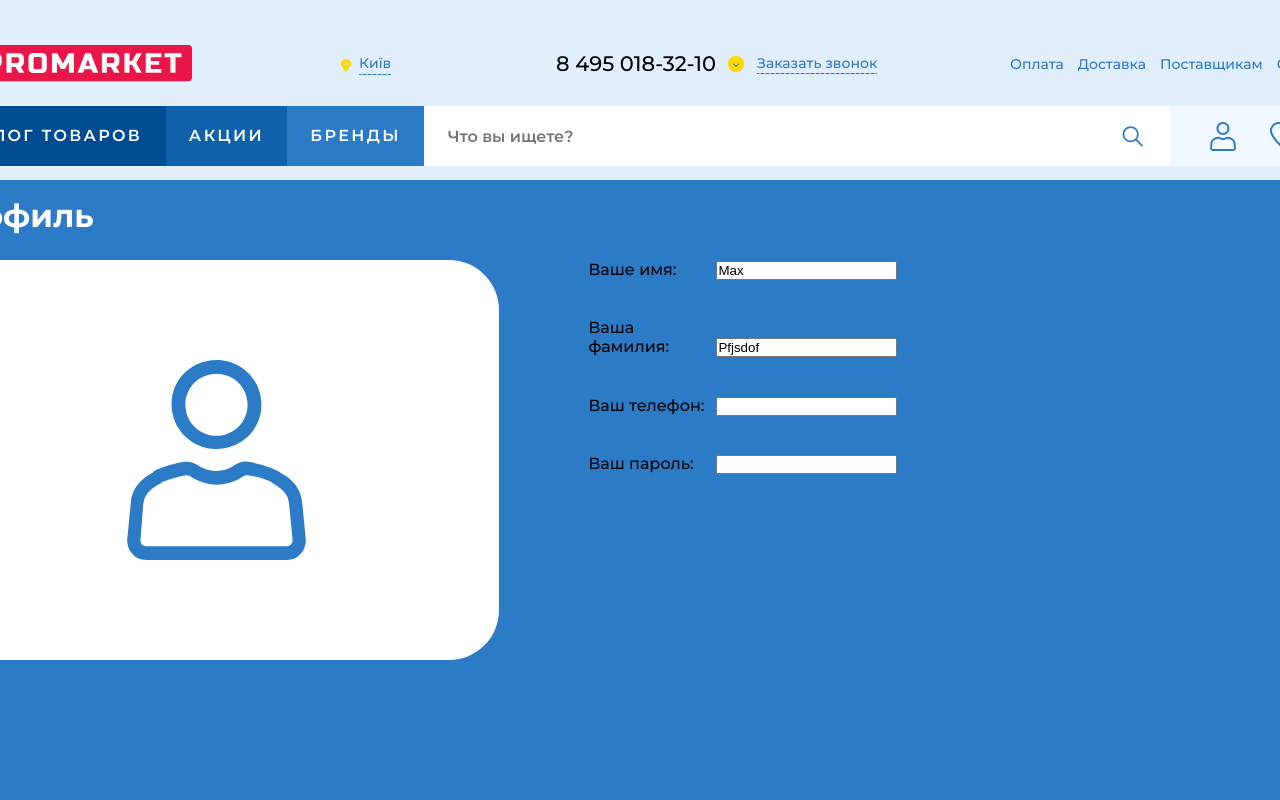
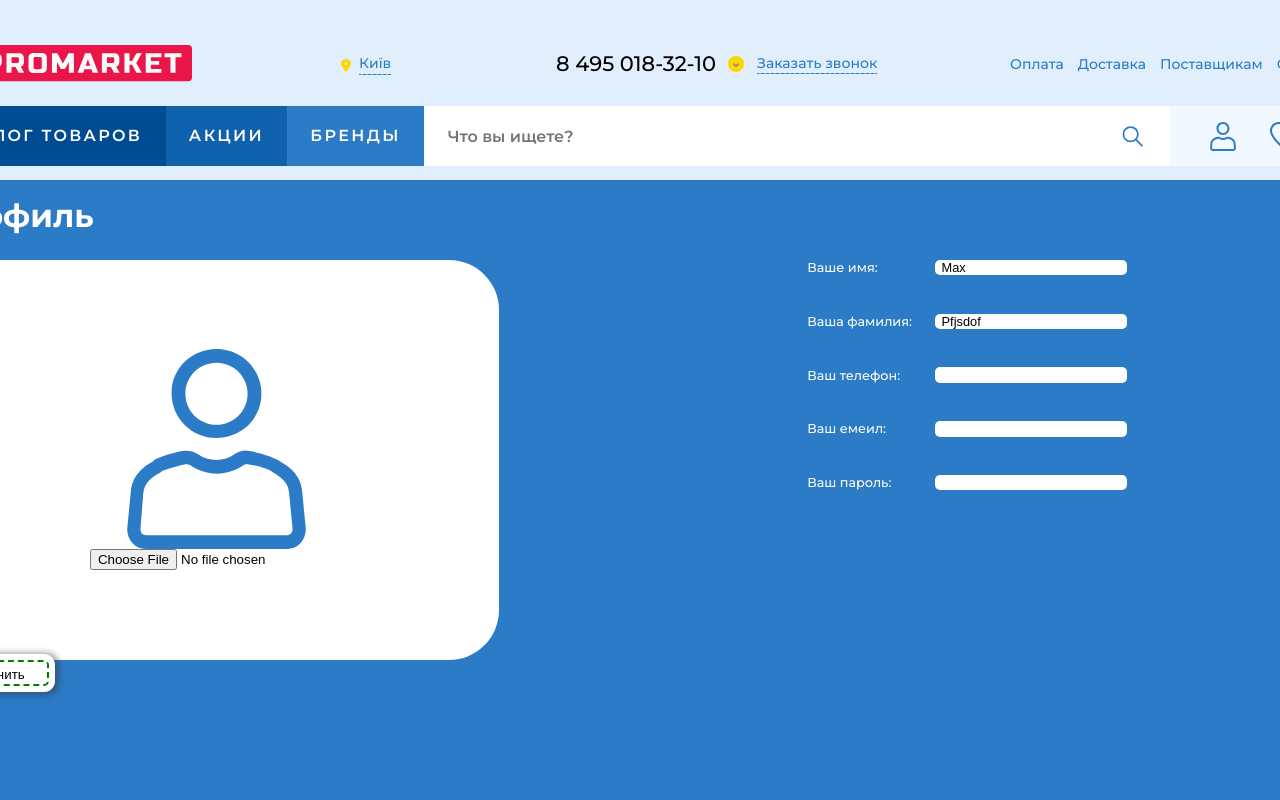
Before and after one commit to TheSnegok/promarket, a React (Create React App) app: page /profile in a window 1280 px wide. Shown: the top 800 px of the page. Built offline with nearby package versions, Linux system fonts and the light colour scheme.

Commit message:
added autorization and styled profile page

```diff
--- a/src/Components/Context/Context.tsx
+++ b/src/Components/Context/Context.tsx
@@ -76,6 +76,7 @@ interface IContext {
 	basket: ILikes;
 	product: ILikesItems | null;
 	article: IArticle | null;
+	authorization: null | number;
 	setProduct: (c: ILikesItems) => void;
 	setArticle: (c: IArticle) => void;
 	setLikes: (c: ILikes) => void;
@@ -114,6 +115,7 @@ export const Context = createContext<IContext>({
 	},
 	product: null,
 	article: null,
+	authorization: null,
 	setProduct: () => { },
 	setArticle: () => { },
 	setLikes: () => { },
@@ -124,7 +126,7 @@ export const Context = createContext<IContext>({
 });
 
 /*
-Plans for tomorrow: search page, profile page, authorization, responsible design,
+Plans for tomorrow: search page, authorization, responsible design,
 */
 export const useGlobalContext = () => useContext(Context);
 
@@ -148,6 +150,8 @@ export const Provider: FC = ({ children }) => {
 			MenuInfoItemsThird
 		}
 	}
+
+	const authorization = null;
 
 	const [product, setProduct] = useState<ILikesItems | null>(null);
 
@@ -206,7 +210,7 @@ export const Provider: FC = ({ children }) => {
 	};
 
 	return (
-		<Context.Provider value={{ data, likes, basket, product, setProduct, article, setArticle, setLikes, setBasket, contextFindItem, contextRemoveItem, contextPushItem }} >
+		<Context.Provider value={{ data, likes, basket, product, setProduct, article, authorization, setArticle, setLikes, setBasket, contextFindItem, contextRemoveItem, contextPushItem }} >
 			{children}
 		</Context.Provider>
 	)
--- a/src/Components/ProfilePage/ProfilePage.module.sass
+++ b/src/Components/ProfilePage/ProfilePage.module.sass
@@ -12,7 +12,20 @@
         h1
             font-size: 4vh
             color: #fff
-
+    &Save
+        width: 9vw
+        height: 2vw
+        outline: none
+        background-color: #fff
+        border: 2px dashed green
+        padding: 5px
+        border-radius: 5px
+        box-shadow: 0 0 0 6px #ffffff, 2px 1px 6px 8px rgba(53, 53, 53, 0.5)
+        margin-bottom: 1vw
+        transition: background-color .3s, box-shadow .3s
+        &:hover
+            background-color: rgb(221, 255, 207)
+            box-shadow: 0 0 0 6px rgb(221, 255, 207), 4px 3px 6px 9px rgba(10, 10, 0, 0.5)
     &Main
         display: flex
         gap: 3vw
@@ -20,6 +33,7 @@
             width: 40%
             height: 50vh
             display: flex
+            flex-direction: column
             justify-content: center
             align-items: center
             background-color: #fff
@@ -29,11 +43,22 @@
                 height: 50%
         &Info
             width: calc(60% - 3vw)
-            height: 50vw
+            height: 30vw
             display: flex
+            align-items: center
             flex-direction: column
             gap: 3vw
             padding-left: 4vw
+            font-size: 1vw
             label
                 display: inline-block
                 width: 10vw
+                color: #fff
+            input
+                padding: 0 0 0 .5vw
+                font-size: 1vw
+                height: 1.2vw
+                width: 15vw
+                outline: none
+                border: none
+                border-radius: 5px
--- a/src/Components/ProfilePage/ProfilePage.tsx
+++ b/src/Components/ProfilePage/ProfilePage.tsx
@@ -10,27 +10,32 @@ export const ProfilePage = () => {
             <div className={s.profilePageMain}>
                 <div className={s.profilePageMainAva}>
                     <img src={cabinet} alt="ava" />
+                    <input type="file" name="ava" />
                 </div>
                 <div className={s.profilePageMainInfo}>
                     <div className={s.profilePageMainInfoName}>
-                        <label>Ваше имя:</label>
-                        <input type="text" value="Max" />
+                        <label htmlFor="name" >Ваше имя:</label>
+                        <input name="name" type="text" defaultValue="Max" />
                     </div>
-                    <div className={s.profilePageMainInfoSecondname}>
-                        <label>Ваша фамилия:</label>
-                        <input type="text" value="Pfjsdof"/>
+                    <div className={s.profilePageMainInfoSurname}>
+                        <label htmlFor="surname">Ваша фамилия:</label>
+                        <input name="Surname" type="text" defaultValue="Pfjsdof"/>
                     </div>
                     <div className={s.profilePageMainInfoNumber}>
-                        <label>Ваш телефон:</label>
-                        <input type="tel" name="" />
+                        <label htmlFor="tel">Ваш телефон:</label>
+                        <input type="tel" name="tel" />
+                    </div>
+                    <div className={s.profilePageMainInfoEmail}>
+                        <label htmlFor="email">Ваш емеил:</label>
+                        <input type="email" name="email" />
                     </div>
                     <div className={s.profilePageMainInfoPassword}>
-                        <label>Ваш пароль:</label>
-                        <input type="password" />
+                        <label htmlFor="password">Ваш пароль:</label>
+                        <input type="password" name="password"/>
                     </div>
-
                 </div>
             </div>
+            <button className={s.profilePageSave}>Сохранить</button>
         </section>
     )
 }
```
